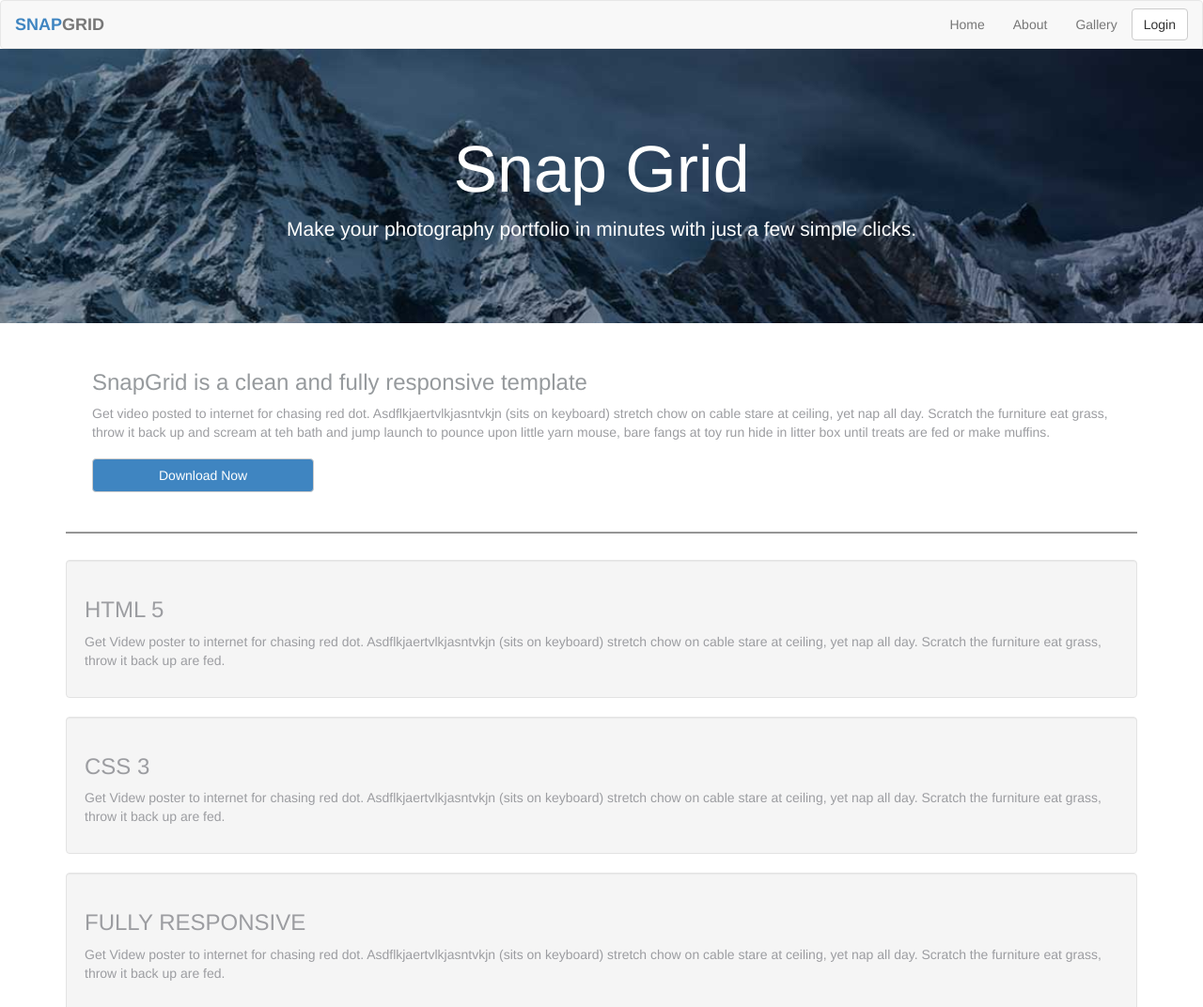
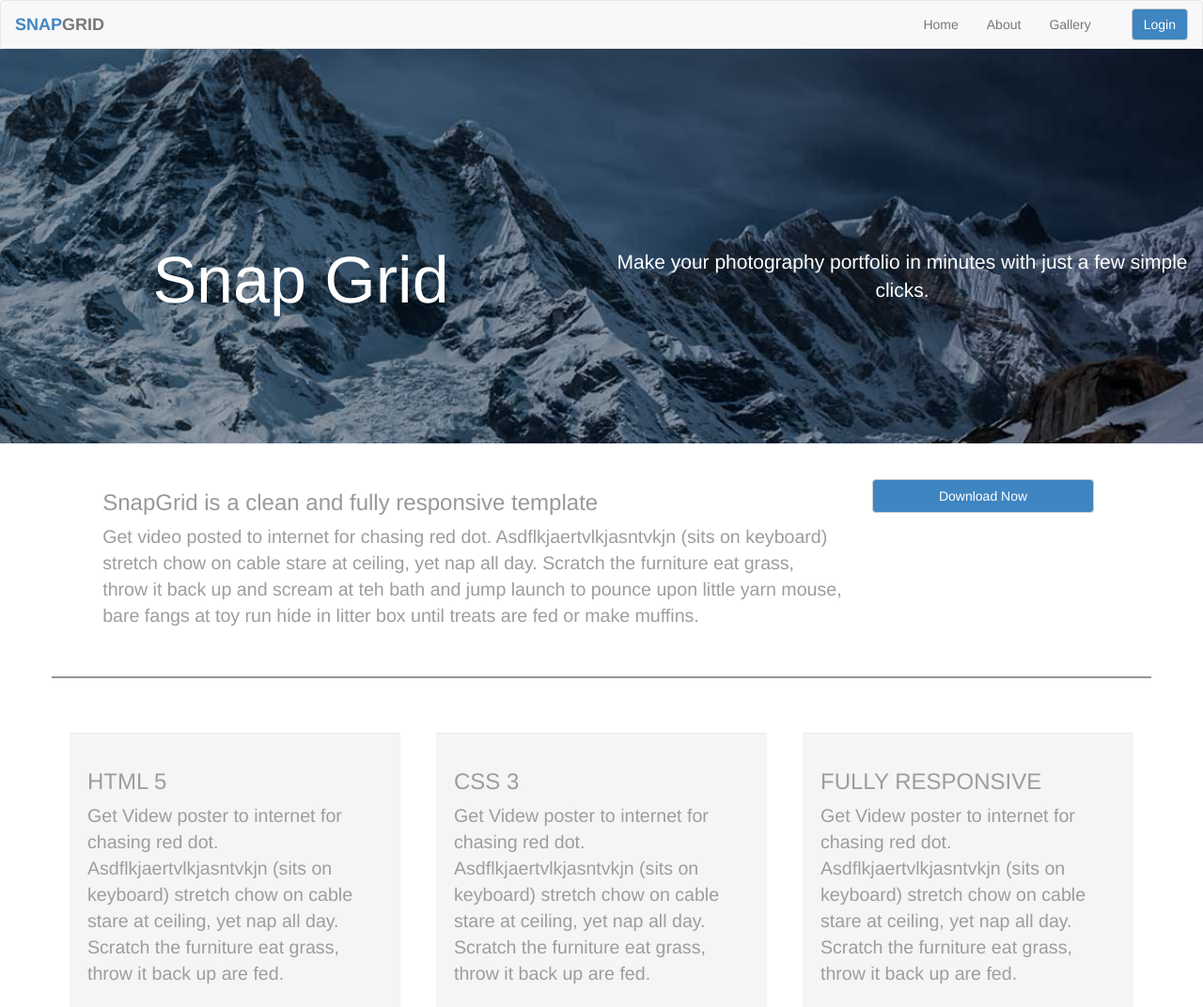
Before and after one commit to josiahgallen/bootstrap-grid, a website: page index.html in a window 1280 px wide. Shown: the top 1072 px of the page at 94% size. Drawn offline with nearby package versions, Linux system fonts and the light colour scheme.

Commit message:
breakpoint 2 complete

```diff
--- a/index.html
+++ b/index.html
@@ -38,30 +38,38 @@
         <p>Make your photography portfolio in minutes with just a few simple clicks.</p>
     </div>
     <div class="container">
+        <div class="row bottom-border">
             <div class="basic-textbox">
+                <div class="col-sm-9">
                     <h3>SnapGrid is a clean and fully responsive template</h3>
                     <p>
                         Get video posted to internet for chasing red dot. Asdflkjaertvlkjasntvkjn (sits on keyboard) stretch chow on cable stare at ceiling, yet nap all day. Scratch the furniture eat grass, throw it back up and scream at teh bath and jump launch to pounce upon little yarn mouse, bare fangs at toy run hide in litter box until treats are fed or make muffins.
                     </p>
+                </div>
+                <div class="col-sm-3">
                     <button type="button" class="btn btn-default navbar-btn">Download Now</button>
                 </div>
-        <div class="well">
+            </div>
+        </div>
+        <div class="row">
+            <div class="well col-sm-4">
                 <h3>HTML 5</h3>
                 <p>
                     Get Videw poster to internet for chasing red dot. Asdflkjaertvlkjasntvkjn (sits on keyboard) stretch chow on cable stare at ceiling, yet nap all day. Scratch the furniture eat grass, throw it back up are fed.
                 </p>
             </div>
-        <div class="well">
+            <div class="well col-sm-4">
                 <h3>CSS 3</h3>
                 <p>
                     Get Videw poster to internet for chasing red dot. Asdflkjaertvlkjasntvkjn (sits on keyboard) stretch chow on cable stare at ceiling, yet nap all day. Scratch the furniture eat grass, throw it back up are fed.
                 </p>
             </div>
-        <div class="well">
+            <div class="well col-sm-4">
                 <h3>FULLY RESPONSIVE</h3>
                 <p>
                     Get Videw poster to internet for chasing red dot. Asdflkjaertvlkjasntvkjn (sits on keyboard) stretch chow on cable stare at ceiling, yet nap all day. Scratch the furniture eat grass, throw it back up are fed.
                 </p>
+            </div>
         </div>
         <div class="row">
             <div class="col-xs-6 col-md-3">
@@ -90,27 +98,34 @@
             </div>
         </div>
         <div class="basic-textbox border-top">
+            <div class="row">
+                <div class="col-sm-8">
                     <h3>Welcome to SnapGrid</h3>
                     <p>
                         Get video posted to internet for chasing red dot. Asdflkjaertvlkjasntvkjn (sits on keyboard) stretch chow on cable stare at ceiling, yet nap all day. Scratch the furniture eat grass, throw it back up and scream at teh bath and jump launch to pounce upon little yarn mouse, bare fangs at toy run hide in litter box until treats are fed or make muffins.
                     </p>
                 </div>
+            <div class="col-sm-4 girl">
                 <img src="/images/thumb5.jpg" class="img-responsive">
             </div>
+        </div>
+    </div>
+    </div>
+    <div class="row">
     <footer>
-        <div>
+        <div class="col-sm-4">
             <h3>SnapGrid</h3>
             <p>
                 Get video posted to internet for chasing red dot. Asdflkjaertvlkjasntvkjn (sits on keyboard) stretch chow on cable stare at ceiling, yet nap all day. Scratch the furniture eat grass, throw it back up and scream at teh bath and jump launch to pounce upon little yarn mouse, bare fangs at toy run hide in litter box until treats are fed or make muffins.
             </p>
         </div>
-        <div class="footerlinks">
+        <div class="footerlinks col-sm-4">
             <h3>About Us</h3>
             <a href="#">Latest Posts</a>
             <a href="#">Community Content</a>
             <a href="#">Job Openings</a>
         </div>
-        <div>
+        <div class="col-sm-4">
             <h3>Contact Us</h3>
             <p>5555 S. Congress Blvd</p>
             <p>Austin, TX 78704</p>
@@ -118,6 +133,7 @@
             <p>info@snapgrid.com</p>
         </div>
     </footer>
+    </div>
 </body>
 
 </html>
--- a/styles/main.sass.sass.css
+++ b/styles/main.sass.sass.css
@@ -10,9 +10,12 @@ body {
       color: #3f85c1; }
     body nav .button {
       background: #3f85c1; }
+    body nav .navbar-right button {
+      background: #3f85c1;
+      color: white;
+      margin-left: 2em; }
   body .basic-textbox {
     padding: 0 2em 2em 2em;
-    border-bottom: 2px solid #959595;
     margin-bottom: 2em; }
     body .basic-textbox h3 {
       color: #969a9d;
@@ -43,10 +46,17 @@ nav.navbar.navbar-default {
   text-align: center;
   color: white;
   background: url(/images/hero-image.jpg);
-  background-size: cover;
-  padding: 5em 0; }
+  background-size: cover; }
   .jumbotron h1 {
-    font-size: 5em; }
+    font-size: 5em;
+    display: block;
+    padding-top: 1em; }
+
+.bottom-border {
+  border-bottom: 2px solid #959595;
+  margin-bottom: 2em; }
+  .bottom-border p {
+    padding-bottom: 2em; }
 
 .thumbnail {
   border: none;
@@ -56,12 +66,34 @@ nav.navbar.navbar-default {
 .container .row {
   font-size: 1.4em; }
 
+.well {
+  border: 1em solid white; }
+
+.girl {
+  margin-top: 2em; }
+
 footer {
   background: #3a414b;
   padding: 2em;
-  margin-top: 2em; }
+  margin-top: 2em;
+  overflow: hidden; }
   footer .footerlinks {
     width: 10em; }
     footer .footerlinks a {
       color: #9c9da1;
       text-decoration: underline; }
+
+@media screen and (min-width: 48em) {
+  .jumbotron {
+    box-sizing: border-box;
+    height: 30em; }
+    .jumbotron h1 {
+      float: left;
+      box-sizing: border-box;
+      padding-top: 2em;
+      width: 50%; }
+    .jumbotron p {
+      float: left;
+      width: 50%;
+      padding-top: 7.8em;
+      box-sizing: border-box; } }
--- a/styles/main.scss
+++ b/styles/main.scss
@@ -1,36 +1,34 @@
 @import '../node_modules/bootstrap/dist/css/bootstrap.css';
-
 $blue: #3f85c1;
-
 body {
     font-family: 'Open Sans' sans-serif;
     color: #9c9da1;
-
     nav {
         color: #595d60;
-
         div:first-child {
             div:first-child {
                 font-weight: 600;
             }
         }
-
         .navbar-brand {
             span {
                 color: $blue;
             }
         }
-
         .button {
             background: $blue;
         }
+        .navbar-right {
+            button {
+                background: $blue;
+                color: white;
+                margin-left: 2em;
             }
-
+        }
+    }
     .basic-textbox {
         padding: 0 2em 2em 2em;
-		border-bottom: 2px solid #959595;
         margin-bottom: 2em;
-
         h3 {
             color: #969a9d;
             font-weight: 500;
@@ -43,7 +41,6 @@ body {
             margin-bottom: 1em;
         }
     }
-
     .border-top {
         border-bottom: none;
         border-top: 2px solid #959595;
@@ -70,10 +67,18 @@ nav.navbar.navbar-default {
     color: white;
     background: url(/images/hero-image.jpg);
     background-size: cover;
-	padding: 5em 0;
-
     h1 {
         font-size: 5em;
+        display: block;
+        padding-top: 1em;
+    }
+}
+
+.bottom-border {
+	border-bottom: 2px solid #959595;
+	margin-bottom: 2em;
+	p {
+		padding-bottom: 2em;
 	}
 }
 
@@ -82,23 +87,50 @@ nav.navbar.navbar-default {
     margin-bottom: 0;
     font-size: 2em;
 }
+
 .container {
     .row {
         font-size: 1.4em;
     }
 }
 
+.well {
+	border: 1em solid white;
+}
+
+.girl {
+	margin-top: 2em;
+}
+
 footer {
     background: #3a414b;
     padding: 2em;
     margin-top: 2em;
-
-		.footerlinks{
+    overflow: hidden;
+    .footerlinks {
         width: 10em;
-
         a {
-				color:#9c9da1;
+            color: #9c9da1;
             text-decoration: underline;
         }
     }
 }
+
+@media screen and(min-width: 48em) {
+    .jumbotron {
+        box-sizing: border-box;
+        height: 30em;
+        h1 {
+            float: left;
+            box-sizing: border-box;
+            padding-top: 2em;
+            width: 50%;
+        }
+        p {
+            float: left;
+            width: 50%;
+            padding-top: 7.8em;
+            box-sizing: border-box;
+        }
+    }
+}
```
Lines whose indentation alone changed are shown as unchanged.
